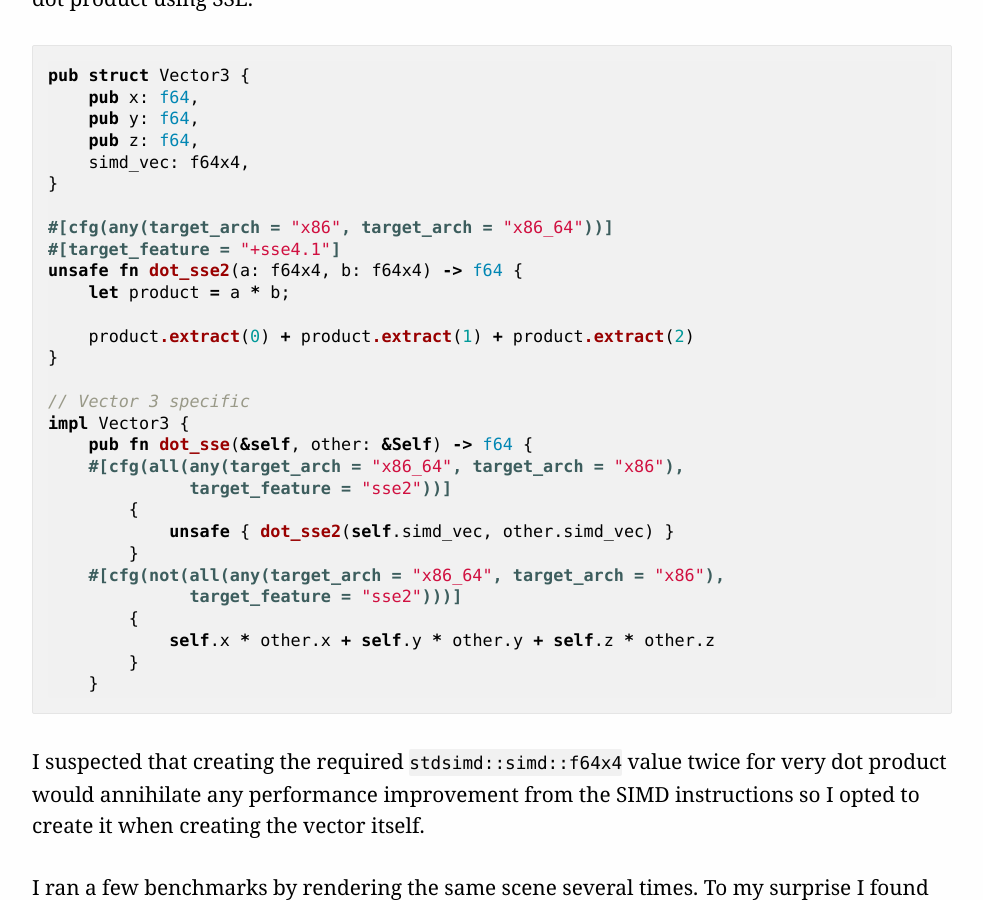
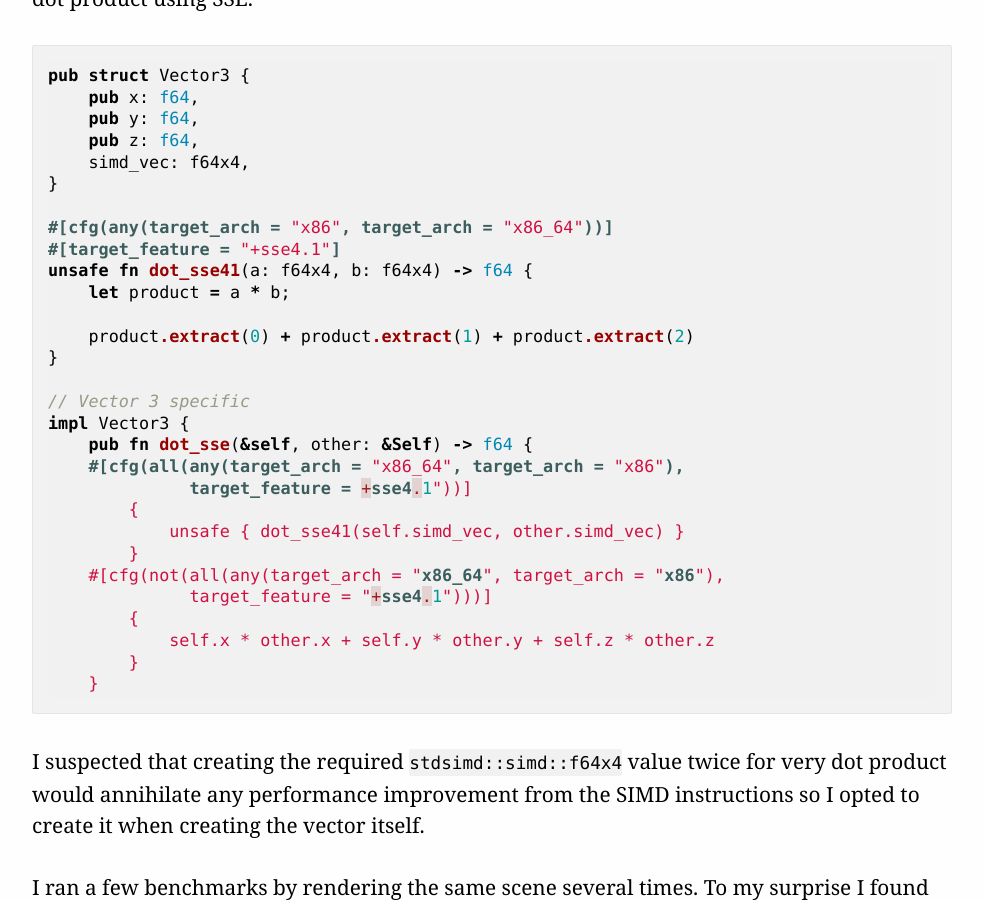
Before and after one commit to k0nserv/hugotunius.se, a Jekyll site: the page built from _posts/2017-12-01-exploring-simd-in-rust.md, in a window 1280 px wide and 900 px high, scrolled down 1345 px. Shown: the whole window, without its empty margins (148-1131 px from the left). Built offline with Jekyll 4.4.1, drawn with Linux system fonts in a browser that asks for light colours.

Commit message:
[Rust SIMD] Fix up SIMD code

```diff
--- a/_posts/2017-12-01-exploring-simd-in-rust.md
+++ b/_posts/2017-12-01-exploring-simd-in-rust.md
@@ -46,7 +46,7 @@ pub struct Vector3 {
 
 #[cfg(any(target_arch = "x86", target_arch = "x86_64"))]
 #[target_feature = "+sse4.1"]
-unsafe fn dot_sse2(a: f64x4, b: f64x4) -> f64 {
+unsafe fn dot_sse41(a: f64x4, b: f64x4) -> f64 {
     let product = a * b;
 
     product.extract(0) + product.extract(1) + product.extract(2)
@@ -56,12 +56,12 @@ unsafe fn dot_sse2(a: f64x4, b: f64x4) -> f64 {
 impl Vector3 {
     pub fn dot_sse(&self, other: &Self) -> f64 {
     #[cfg(all(any(target_arch = "x86_64", target_arch = "x86"),
-              target_feature = "sse2"))]
+              target_feature = +sse4.1"))]
         {
-            unsafe { dot_sse2(self.simd_vec, other.simd_vec) }
+            unsafe { dot_sse41(self.simd_vec, other.simd_vec) }
         }
     #[cfg(not(all(any(target_arch = "x86_64", target_arch = "x86"),
-              target_feature = "sse2")))]
+              target_feature = "+sse4.1")))]
         {
             self.x * other.x + self.y * other.y + self.z * other.z
         }
```
